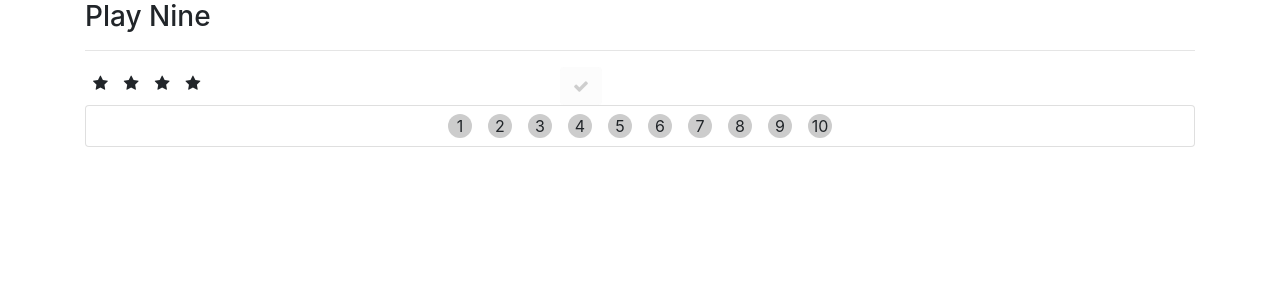
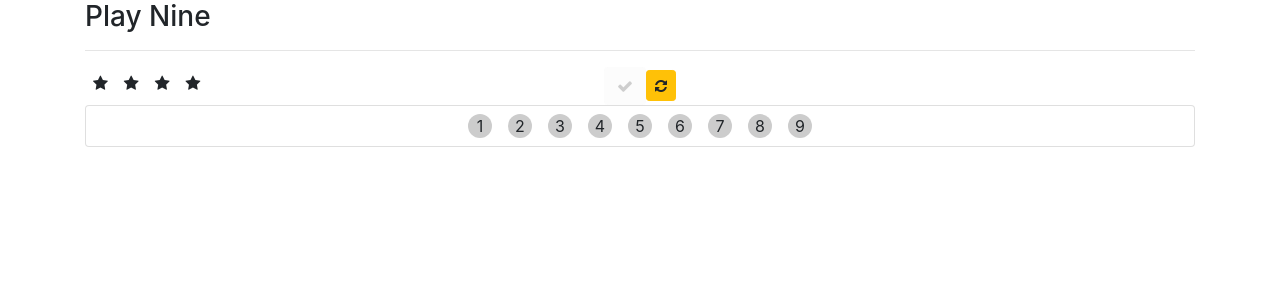
Before and after one commit to brauliolomeli/numbers-game, a React (Create React App) app: page / in a window 1280 px wide. Shown: the top 300 px of the page. Built offline with nearby package versions, Linux system fonts and the light colour scheme.

Commit message:
Accept answer

```diff
--- a/src/Game.js
+++ b/src/Game.js
@@ -15,7 +15,7 @@ const Button = (props) => {
     switch(props.answerIsCorrect) {
         case true:
             button = (
-                <button className="btn btn-success">
+                <button className="btn btn-success" onClick={props.acceptAnswer}>
                     <i className="fa fa-check"></i>
                 </button>
             );
@@ -38,8 +38,11 @@ const Button = (props) => {
             break;
     }
     return (
-        <div className="col-2">
+        <div className="col-2 text-center">
             {button}
+            <button className="btn btn-warning btn-sm" onClick={props.redraw}>
+                <i className="fa fa-refresh"></i>
+            </button>
         </div>
     );
 }
@@ -59,6 +62,9 @@ const Numbers = (props) => {
         if (props.selectedNumbers.indexOf(number) >= 0) {
             return 'selected';
         }
+        if (props.usedNumbers.indexOf(number) >= 0) {
+            return 'used';
+        }
     }
     return (
         <div className="card text-center">
@@ -71,17 +77,19 @@ const Numbers = (props) => {
         </div>
     );
 }
-Numbers.list = Array(10).fill(0);
+Numbers.list = Array(9).fill(0);
 
 class Game extends Component {
     state = {
         selectedNumbers: [],
         numOfStars: 1 + Math.floor(Math.random() * 9),
-        answerIsCorrect: null
+        answerIsCorrect: null,
+        usedNumbers: []
     };
     selectNumber = (clickedNumber) => {
         if(this.state.selectedNumbers.indexOf(clickedNumber) >= 0){ return; }
         this.setState(prevState => ({
+            answerIsCorrect: null,
             selectedNumbers: prevState.selectedNumbers.concat(clickedNumber)
         }));
     };
@@ -97,8 +105,23 @@ class Game extends Component {
                 prevState.numOfStars === prevState.selectedNumbers.reduce((n1, n2) => n1 + n2, 0)
         }))
     }
+    acceptAnswer = () => {
+        this.setState(prevState => ({
+            usedNumbers: prevState.usedNumbers.concat(prevState.selectedNumbers),
+            selectedNumbers: [],
+            answerIsCorrect: null,
+            numOfStars: 1 + Math.floor(Math.random() * 9)
+        }));
+    }
+    redraw = () => {
+        this.setState(prevState => ({
+            numOfStars: 1 + Math.floor(Math.random() * 9),
+            answerIsCorrect: null,
+            selectedNumbers: [],
+        }));
+    }
     render() {
-        const {selectedNumbers, numOfStars, answerIsCorrect} = this.state;
+        const {selectedNumbers, numOfStars, answerIsCorrect, usedNumbers} = this.state;
         return (
             <div className="container">
                 <h3>Play Nine</h3>
@@ -107,12 +130,15 @@ class Game extends Component {
                     <Stars numOfStars={numOfStars}/>
                     <Button selectedNumbers={selectedNumbers}
                         checkAnswer={this.checkAnswer}
-                        answerIsCorrect={answerIsCorrect}/>
+                        answerIsCorrect={answerIsCorrect}
+                        acceptAnswer={this.acceptAnswer}
+                        redraw={this.redraw}/>
                     <Answer selectedNumbers={selectedNumbers}
                         unselectNumber={this.unselectNumber} />
                 </div>
                 <Numbers selectedNumbers={selectedNumbers}
-                    selectNumber={this.selectNumber} />
+                    selectNumber={this.selectNumber}
+                    usedNumbers={usedNumbers} />
             </div>
         );
     }
```
